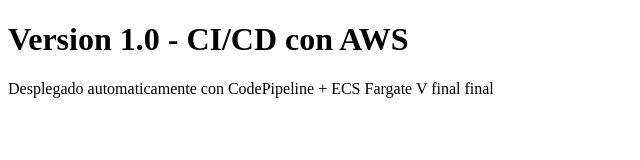
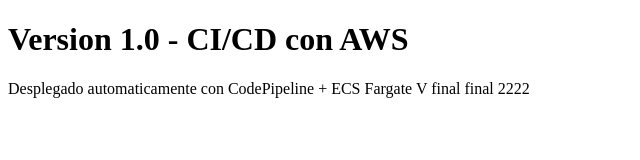
Before and after one commit to luiszlopezs/app-devops, a plain HTML site: page index.html in a window 1280 px wide. Shown: the full height of the page, 0-640 px from the left. Drawn offline with Linux system fonts and the light colour scheme.

Commit message:
prueba 12

```diff
--- a/index.html
+++ b/index.html
@@ -5,6 +5,6 @@
 </head>
 <body>
   <h1>Version 1.0 - CI/CD con AWS</h1>
-  <p>Desplegado automaticamente con CodePipeline + ECS Fargate V final final</p>
+  <p>Desplegado automaticamente con CodePipeline + ECS Fargate V final final 2222</p>
 </body>
 </html>
```
